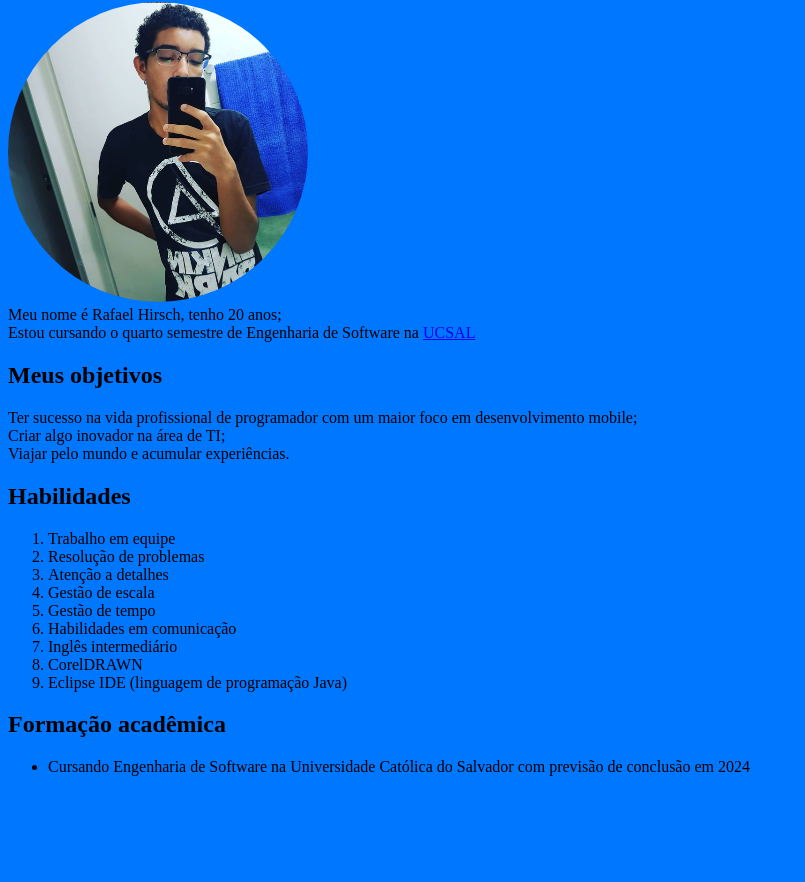
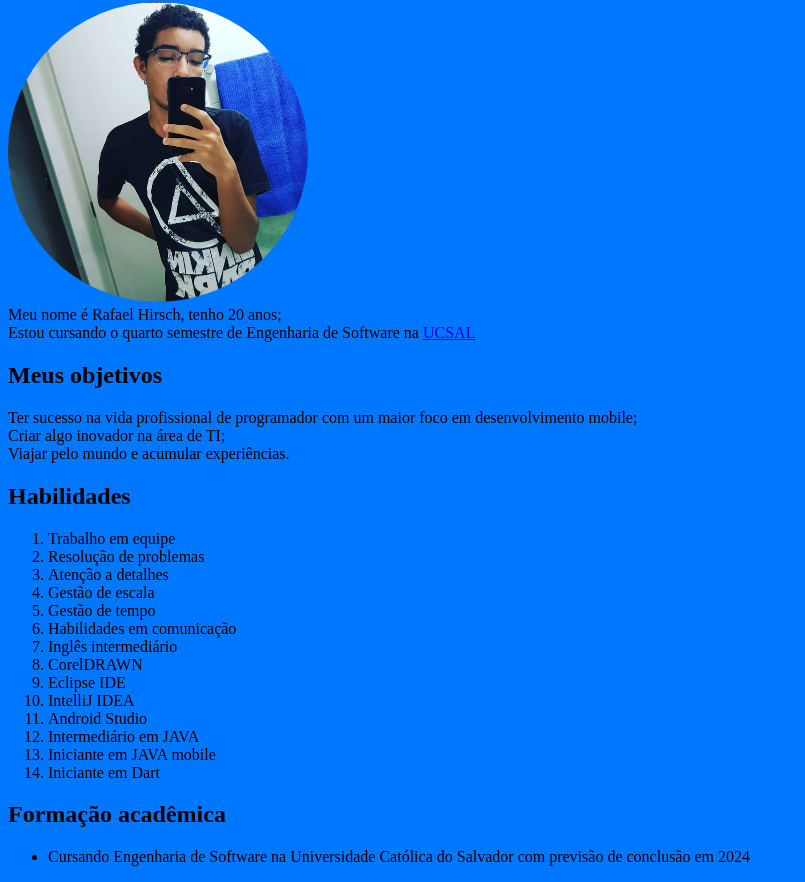
Before and after one commit to RafaelHirsch0907/RafaelHirsch0907.github.io, a plain HTML site: page index.html in a window 1280 px wide. Shown: the part 78-960 px from the top of the page, without its empty margins (0-805 px from the left). Before the commit the page ends 870 px from the top, so only its background shows below. Drawn offline with Linux system fonts and the light colour scheme.

Commit message:
Atualização 2021.

```diff
--- a/index.html
+++ b/index.html
@@ -36,7 +36,12 @@
             <li>Habilidades em comunicação</li>
             <li>Inglês intermediário</li>
             <li>CorelDRAWN</li>
-            <li>Eclipse IDE (linguagem de programação Java)</li>
+            <li>Eclipse IDE</li>
+            <li>IntelliJ IDEA</li>
+            <li>Android Studio</li>
+            <li>Intermediário em JAVA</li>
+            <li>Iniciante em JAVA mobile</li>
+            <li>Iniciante em Dart</li>
         </ol>
         <h2>Formação acadêmica</h2>
         <ul>
```
